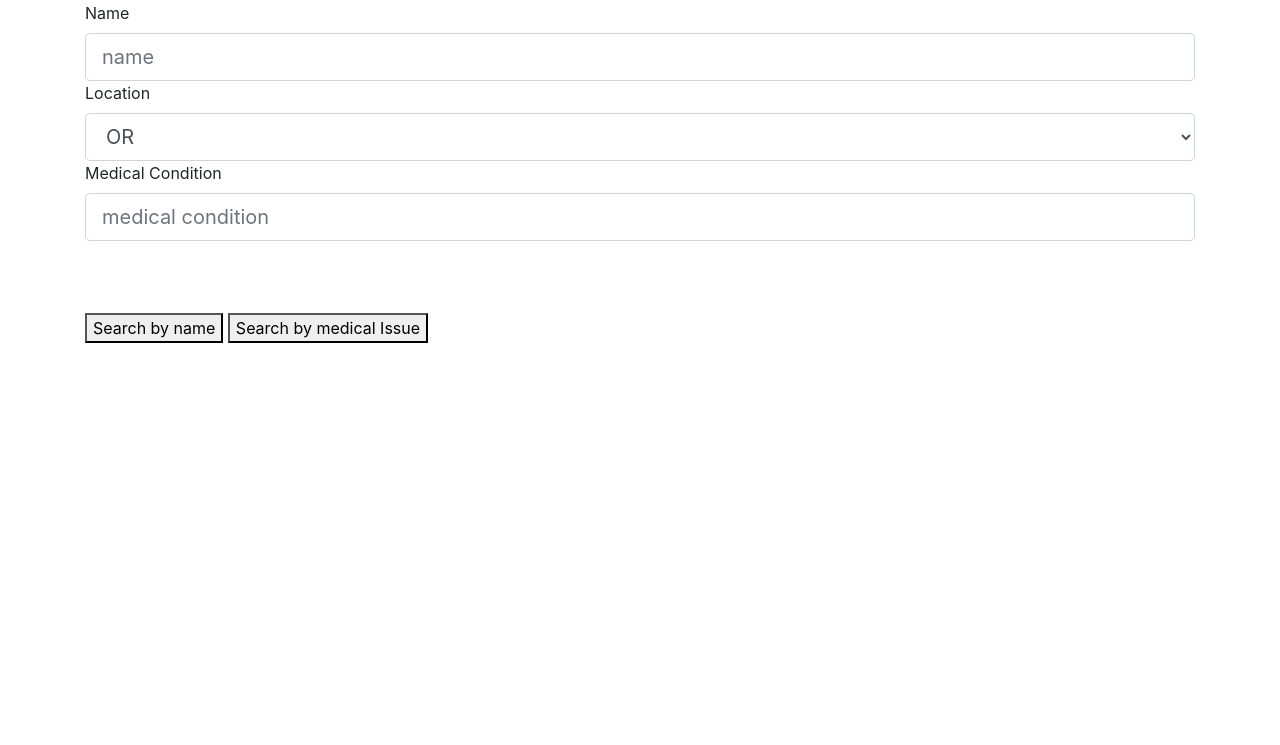
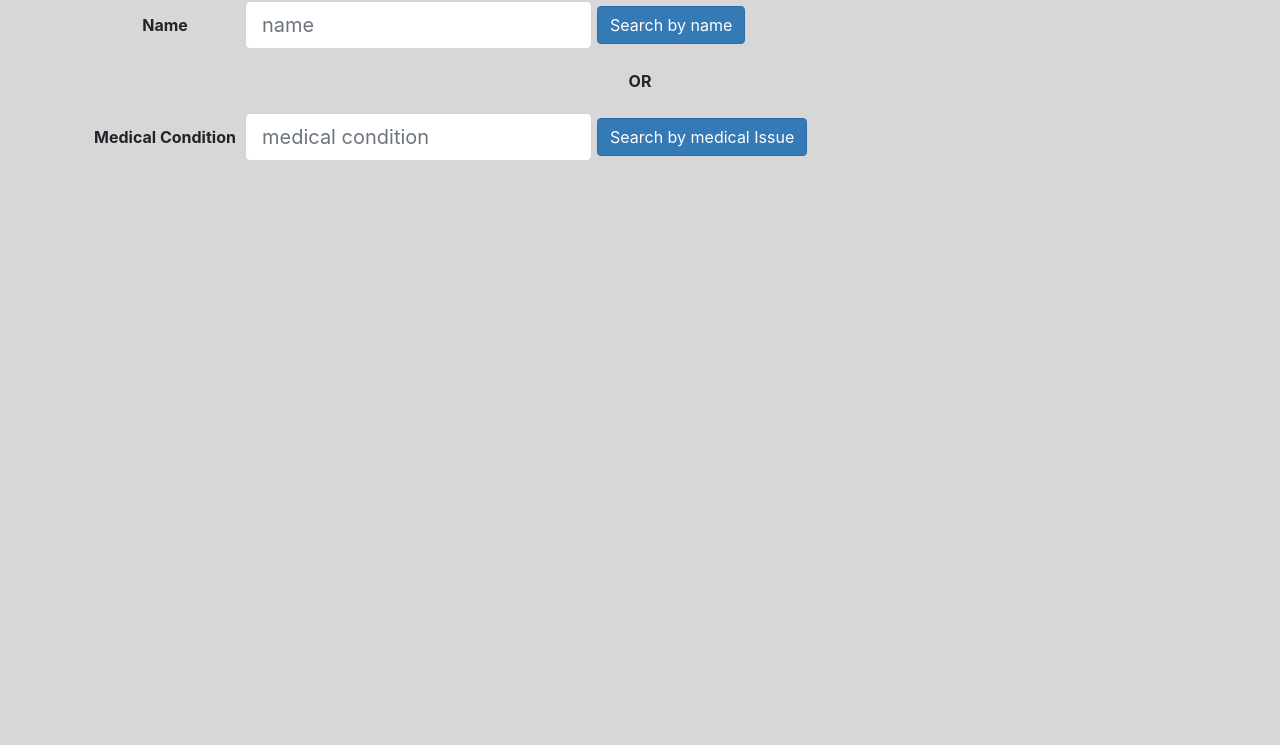
Before and after one commit to sheilaje/Doctor-Lookup, a website built with webpack: page src/index.html in a window 1280 px wide. Shown: the part 55-800 px from the top of the page. Built offline with nearby package versions, Linux system fonts and the light colour scheme.

Commit message:
Add Styles to the page

```diff
--- a/src/doctorPromise.js
+++ b/src/doctorPromise.js
@@ -3,7 +3,7 @@ class DoctorList {
     const Promise = require('es6-promise').Promise;
     return new Promise(function(resolve, reject) {
       const request = new XMLHttpRequest();
-  const url = `https://api.betterdoctor.com/2016-03-01/doctors?location=${location}&skip=0&limit=50&name=${name}&user_key=${process.env.exports.apiKey}`;
+  const url = `https://api.betterdoctor.com/2016-03-01/doctors?location=or-portland&skip=0&limit=50&name=${name}&user_key=${process.env.exports.apiKey}`;
       console.log(url);
       request.onload = function() {
         if (this.status === 200) {
@@ -21,7 +21,7 @@ class DoctorList {
     const Promise = require('es6-promise').Promise;
     return new Promise(function(resolve, reject) {
       const request = new XMLHttpRequest();
-      const url = `https://api.betterdoctor.com/2016-03-01/doctors?location=${location}&skip=0&limit=50&query=${query}&user_key=${process.env.exports.apiKey}`;
+      const url = `https://api.betterdoctor.com/2016-03-01/doctors?location=or-portland&skip=0&limit=50&query=${query}&user_key=${process.env.exports.apiKey}`;
       console.log(url);
       request.onload = function() {
         if (this.status === 200) {
--- a/src/index.html
+++ b/src/index.html
@@ -6,28 +6,29 @@
 <body>
   <div class="container">
     <h1>Doctor Search Engine</h1>
-    <form class="doctorForm" >
-      <div class="userName">
+    <form class="form-inline doctorForm" >
+      <div class="form-group userName">
           <label for="name">Name</label>
           <input class="form-control form-control-lg"  id="name" name="" value="" placeholder="name">
           <!-- /#location -->
-      </div>
-      <div class="location">
-        <label for="location">Location</label>
-        <select class="form-control form-control-lg" id="location">
-          <option value="OR">OR</option>
-        </select>
+
       </div>
 
-      <div class="query">
+      <div class="form-group">
+          <button class="btn btn-default btn-search" id="submitNameButton" type="button"> Search by name</button>
+      </div>
+    </form>
+<div class='dividerOr'>OR</div>
+    <form class="form-inline doctorMedicalForm" >
+      <div class="form-group userName">
         <label for="query">Medical Condition</label>
         <input class="form-control form-control-lg"  id="query" name="" value="" placeholder="medical condition">
+      </div>
 
-  <br><br><br>
-  <button id="submitNameButton" type="button"> Search by name</button>
-  <button id="submitMedicalIssueButton" type="button"> Search by medical Issue</button>
+      <div class="form-group">
+        <button class="btn btn-default btn-search" id="submitMedicalIssueButton" type="button"> Search by medical Issue</button>
+      </div>
       <!-- <p id="display"></p> -->
-  <br><br>
     </form>
     <div id="doctors">
 
--- a/src/main.js
+++ b/src/main.js
@@ -2,6 +2,7 @@ import { DoctorList } from './doctorPromise.js';
 import $ from 'jquery';
 import 'bootstrap';
 import 'bootstrap/dist/css/bootstrap.min.css';
+import './styles.css';
 
 $(document).ready(function() {
   $("#submitNameButton").click(function() {
@@ -32,20 +33,27 @@ $(document).ready(function() {
     $("#doctors").append('<h3>List Of Doctors in Portland</h3>')
     for (let i=0; i<body.data.length; i++)
     {
-      outputList += `<div class="doctors" align ="left"> <p>${body.data[i].profile.first_name} ${body.data[i].profile.last_name}</p>`;
+      outputList += `<div class="doctorsWrapper" align ="left"> <div class="doctors" >${body.data[i].profile.first_name} ${body.data[i].profile.last_name}</div>`;
 
       let addressString = printLocation(body.data[i]);
       outputList += addressString;
 
       outputList += `</div>`;
     }
-    $("#doctors").append(outputList);
+    $("#doctors").html(outputList);
   }
 
   function printLocation(body){
     let addressList = "";
-    for(let i=0; i<body.practices.length; i++){
-      addressList += `<p> ${body.practices[i].visit_address.street} ${body.practices[i].visit_address.city} ${body.practices[i].visit_address.state} ${body.practices[i].visit_address.zip}</p>`;
+
+    let uniqueArray = body.practices.filter(function(item, pos) {
+        return body.practices.indexOf(item) == pos;
+    })
+
+    for(let i=0; i<uniqueArray.length; i++){
+      addressList += `<div class='location'><span class='address'> ${uniqueArray[i].visit_address.street} ${uniqueArray[i].visit_address.city} ${uniqueArray[i].visit_address.state} ${uniqueArray[i].visit_address.zip}</span>
+      <span class='newPatient'>${body.practices[i].accepts_new_patients}</span>
+      </div>`;
     }
     return addressList;
   }
--- a/src/styles.css
+++ b/src/styles.css
@@ -0,0 +1,38 @@
+.newPatient {
+  margin-left: 10px;
+}
+.doctors {
+  font-weight: bold;
+  margin-top: 10px;
+}
+.address {
+  margin-left: 10px;
+}
+.doctorsWrapper {
+  border-bottom: 1px dotted gray;
+}
+.doctorMedicalForm{
+  margin-top: 20px;
+}
+.userName label {
+  font-weight: bold;
+  text-align: right;
+  margin: 5px;
+  width: 150px;
+}
+.dividerOr{
+  margin-top: 20px;
+  text-align: center;
+  font-weight: 700;
+}
+.btn-search{
+  border: 1px solid transparent;
+  border-radius: 4px;
+  color: #fff;
+  background-color: #337ab7;
+  border-color: #2e6da4;
+  margin-left: 5px;
+}
+body {
+  background-color: #d7d7d7;
+}
```
Lines whose indentation alone changed are shown as unchanged.
